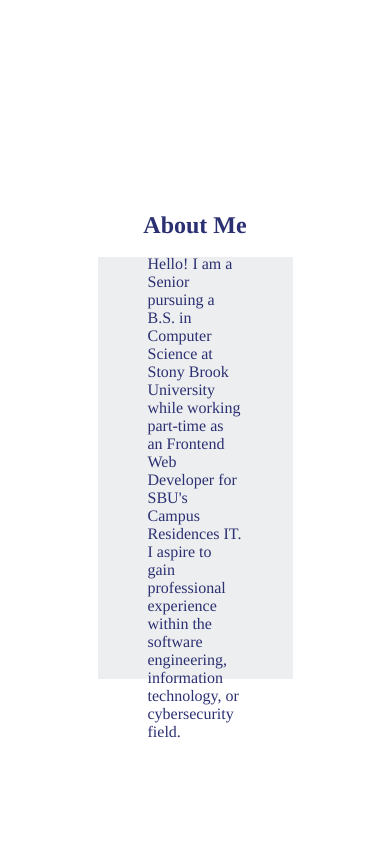
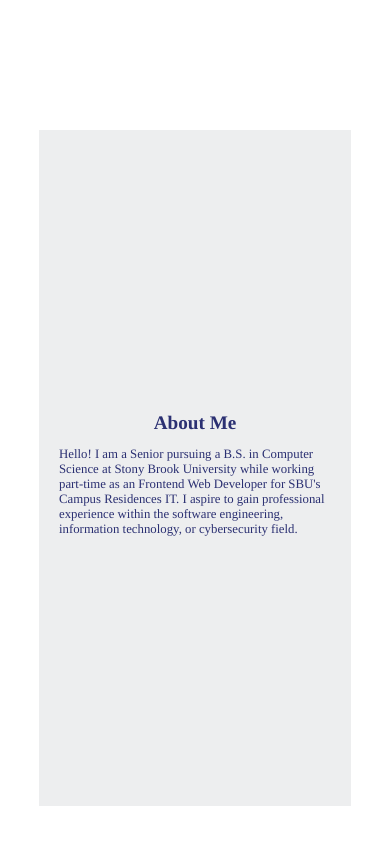
Before and after one commit to kaitchau/kaitchau.github.io, a React (Create React App) app in the folder client/: page / in a window 390 px wide. Shown: the part 798-1642 px from the top of the page. Built offline with nearby package versions, Linux system fonts and the light colour scheme.

Commit message:
updated about for mobile view

```diff
--- a/client/src/stylesheets/About.css
+++ b/client/src/stylesheets/About.css
@@ -28,3 +28,20 @@
     font-family: Minion Pro,Times,serif;
     color: #2b3072;
 }
+
+@media screen and (max-width: 768px) {
+    .about {
+        width: 80%;
+        height: 80%;
+    }
+
+    .about h1 {
+        font-size: 1.2em;
+    }
+
+    .about p {
+        margin: 0 20px;
+        font-size: 0.8em;
+    }
+
+}
```
